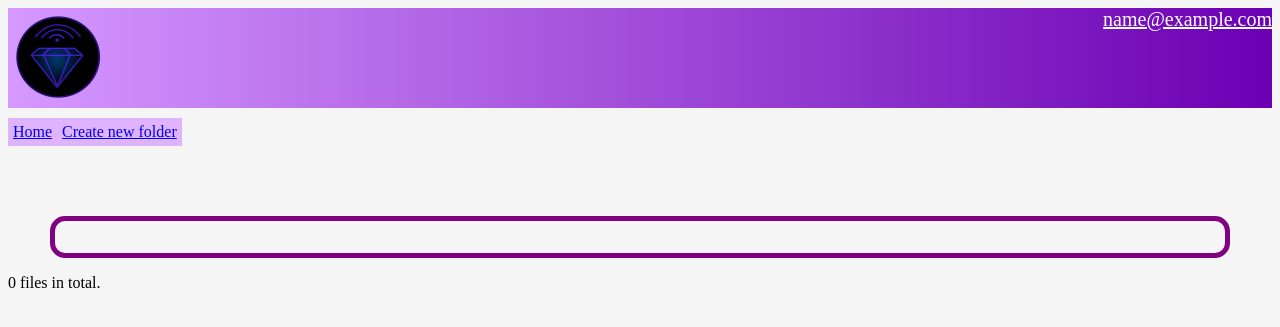
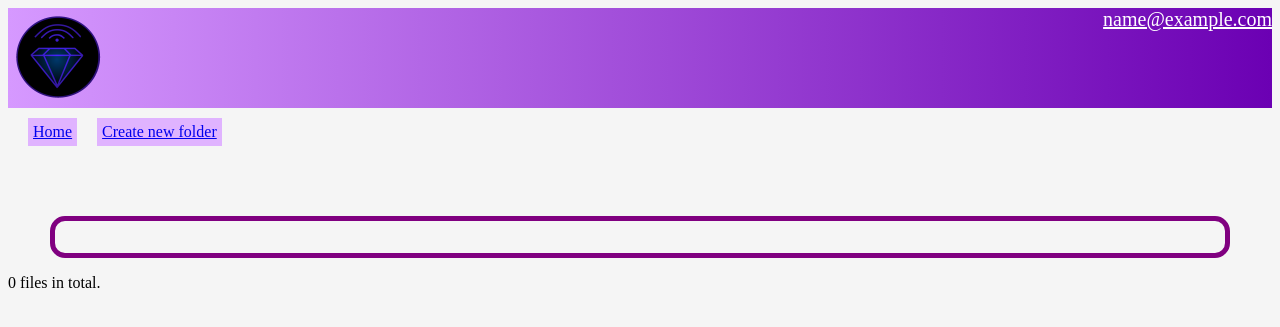
Before and after one commit to Rebal67/Hackathon, a PHP site: page / in a window 1280 px wide. Shown: the top 327 px of the page. Run offline with PHP 8.4, Linux system fonts and the light colour scheme; the visitor is signed in with stand-in values (Sample User, id 1); data that the repository does not hold is empty.

Commit message:
Update index.css

```diff
--- a/css/index.css
+++ b/css/index.css
@@ -130,8 +130,8 @@ img  {
 
 .button {
   display: inline-block;
-  margin-top: 10px;df
-  margin-left: 10px;
+  margin-top: 10px;
+  margin-left: 20px;
   background-color: #e0b3ff;
   border: solid #e0b3ff 5px;
 }
```
